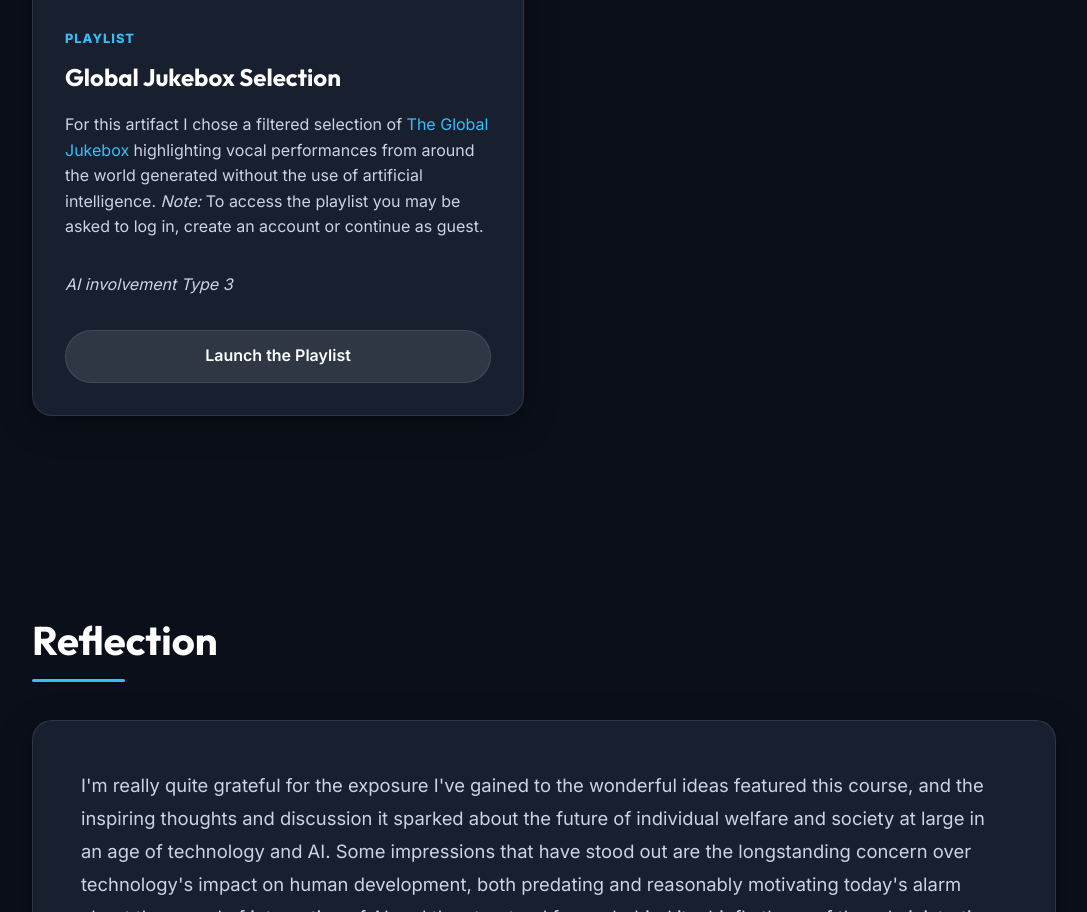
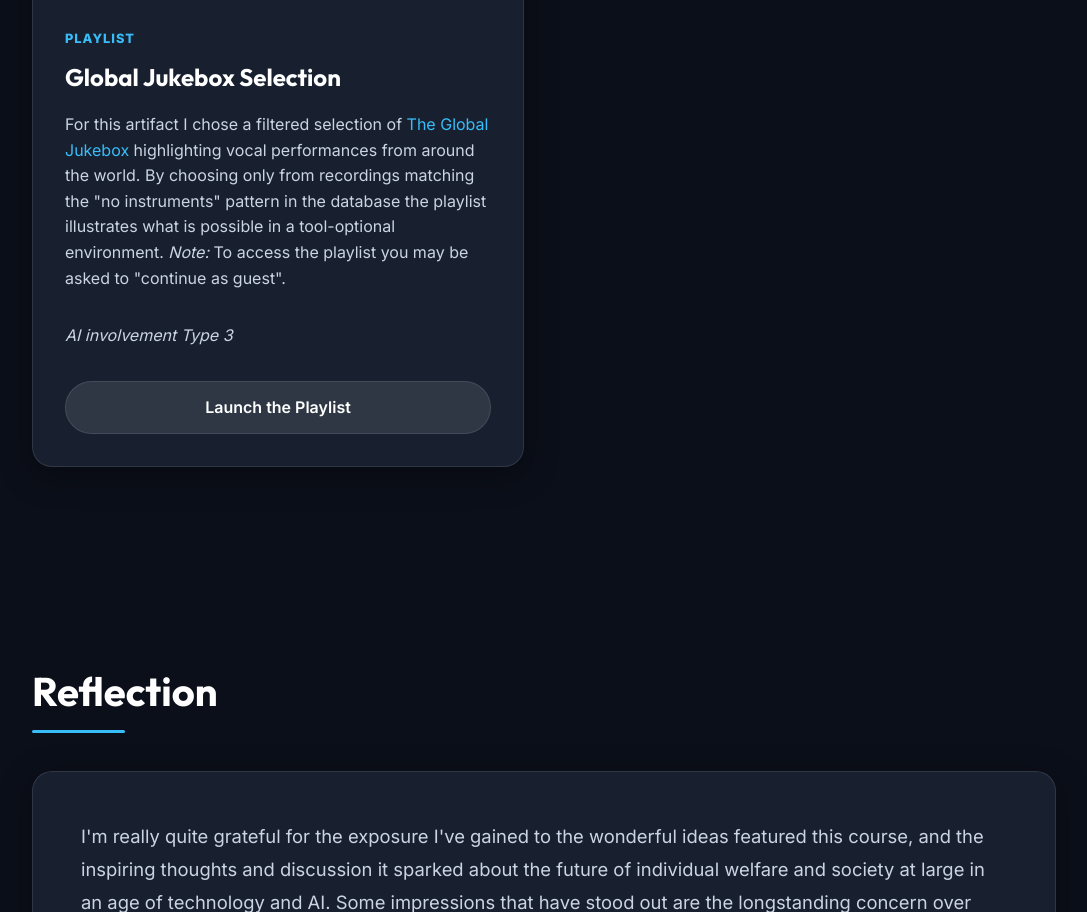
Before and after one commit to adelevett/EDTECH569_PORTFOLIO, a plain HTML site: page index.html in a window 1280 px wide. Shown: the part 3886-4798 px from the top of the page, without its empty margins (96-1183 px from the left). Drawn offline with Linux system fonts and the light colour scheme.

Commit message:
Revise Global Jukebox playlist description
Updated the description of the Global Jukebox selection to clarify the playlist's focus on recordings without instruments and the access method.

```diff
--- a/index.html
+++ b/index.html
@@ -137,7 +137,7 @@
                     <div class="artifact-content">
                         <span class="tag">Playlist</span>
                         <h3>Global Jukebox Selection</h3>
-                        <p>For this artifact I chose a filtered selection of  <a href="https://theglobaljukebox.org/" target="_blank" rel="noopener noreferrer">The Global Jukebox </a>highlighting vocal performances from around the world generated without the use of artificial intelligence. <em>Note: </em>To access the playlist you may be asked to log in, create an account or continue as guest.</p>
+                        <p>For this artifact I chose a filtered selection of  <a href="https://theglobaljukebox.org/" target="_blank" rel="noopener noreferrer">The Global Jukebox </a>highlighting vocal performances from around the world. By choosing only from recordings matching the "no instruments" pattern in the database the playlist illustrates what is possible in a tool-optional environment. <em>Note: </em>To access the playlist you may be asked to "continue as guest".</p>
 						<p><i>AI involvement Type 3</i></p>
                         <a href="https://theglobaljukebox.org/playlist/key/084a31" target="_blank" rel="noopener noreferrer" class="btn-secondary">Launch the Playlist</a>
                     </div>
```
